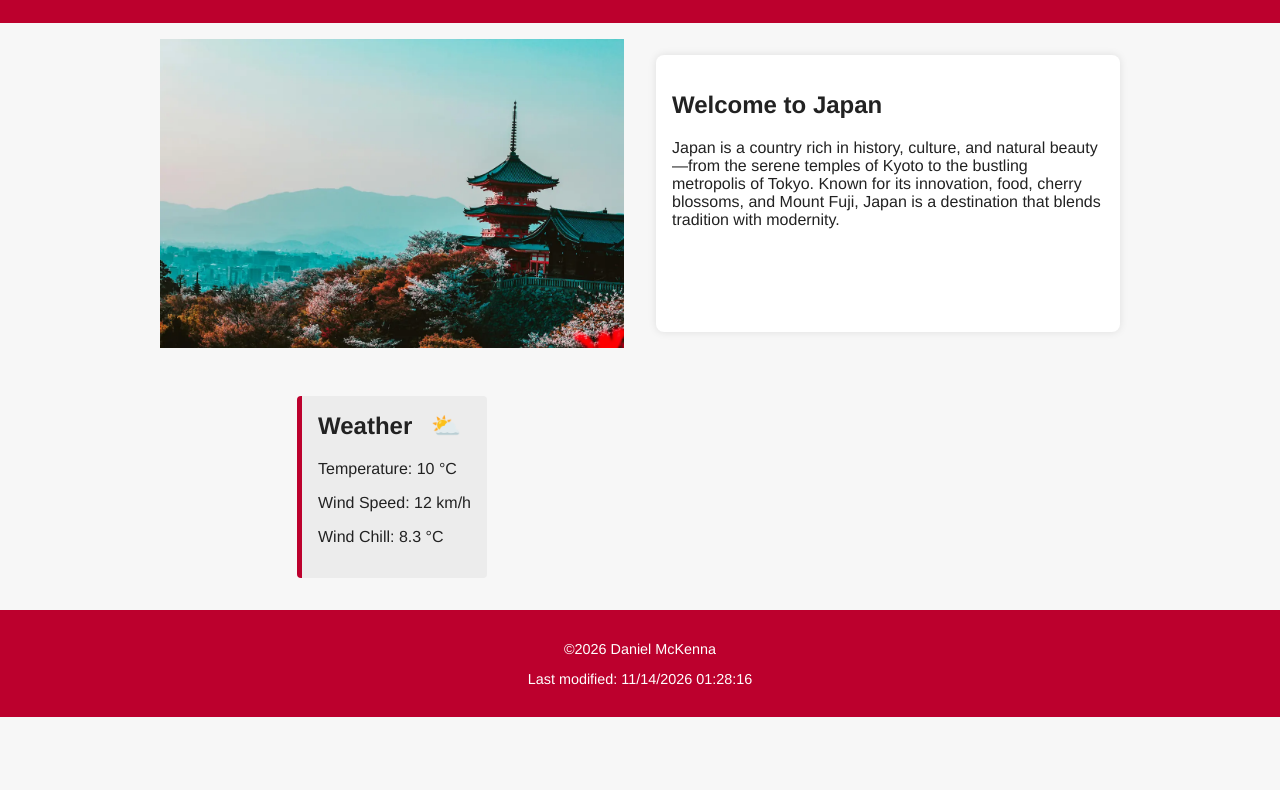
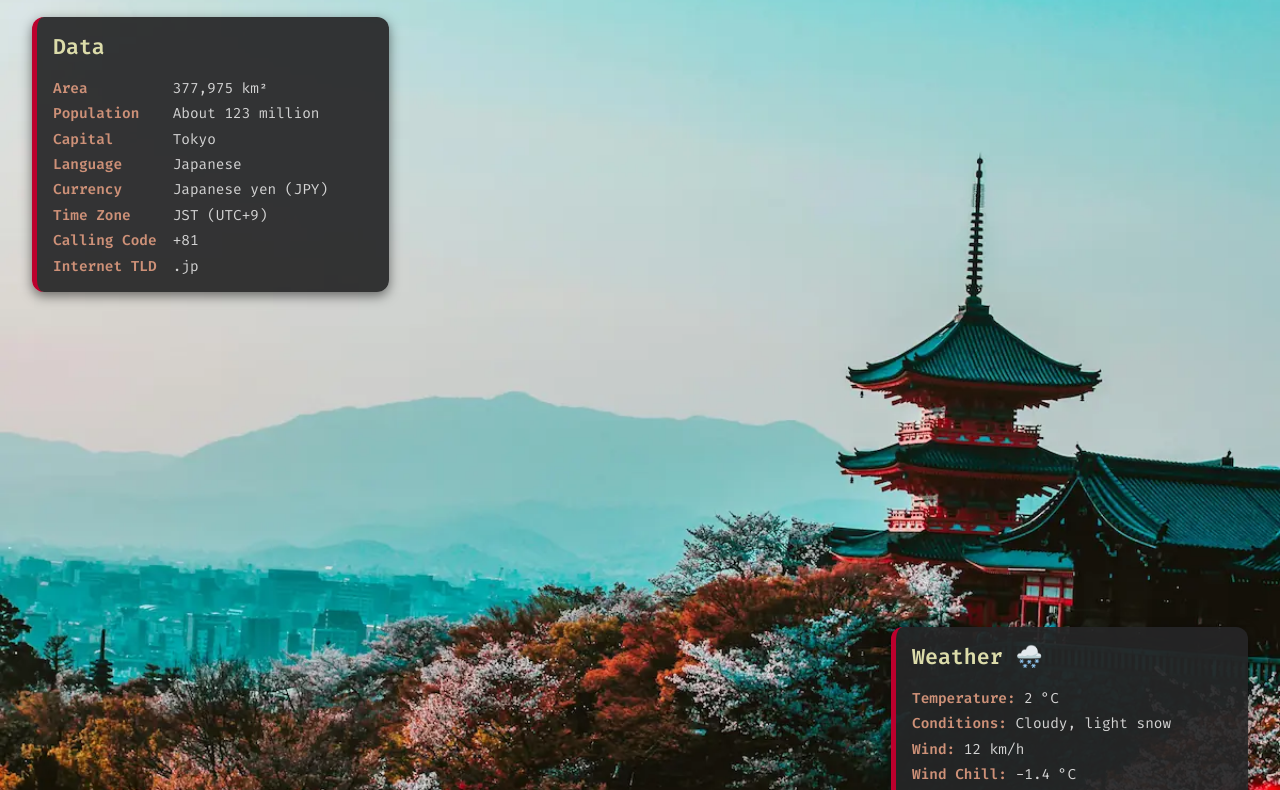
Before and after one commit to MysticMuffin-DevLogs/wdd131, a plain HTML site: page place.html in a window 1280 px wide. Shown: the part 89-879 px from the top of the page. Before the commit the page ends 806 px from the top, so only its background shows below. Drawn offline with Linux system fonts and the light colour scheme.

Commit message:
made some change sto my place.html

```diff
--- a/place.html
+++ b/place.html
@@ -1,62 +1,86 @@
-<!DOCTYPE html>
+<!doctype html>
 <html lang="en">
   <head>
     <meta charset="UTF-8" />
     <meta name="viewport" content="width=device-width, initial-scale=1.0" />
-    <meta name="author" content="Daniel McKenna" />
+    <title>Japan | Country Page | Daniel McKenna | WDD 131</title>
     <meta
       name="description"
-      content="Explore the beauty and culture of Japan."
+      content="Country page for Japan by Daniel McKenna for WDD 131: key facts, a responsive hero image, and current weather with a calculated wind chill."
     />
-    <title>Visit Japan</title>
-
-    <link rel="stylesheet" href="./styles/base.css" />
-    <link rel="stylesheet" href="./styles/place.css" />
-    <script src="./scripts/place.js" defer></script>
+    <meta name="author" content="Daniel McKenna" />
+    <link rel="preconnect" href="https://fonts.googleapis.com" />
+    <link rel="preconnect" href="https://fonts.gstatic.com" crossorigin />
+    <link
+      href="https://fonts.googleapis.com/css2?family=Fira+Code:wght@400;600&display=swap"
+      rel="stylesheet"
+    />
+    <link rel="stylesheet" href="styles/place.css" />
+    <script src="scripts/place.js" defer></script>
   </head>
   <body>
     <header>
-      <h1>Visit Japan</h1>
+      <h1>Japan</h1>
     </header>
 
     <main>
-      <section class="hero">
-        <picture>
+      <picture class="hero">
         <source
-            srcset="./images/japan-hero-large.webp"
-            media="(min-width: 768px)"
+          srcset="images/japan-hero-large.webp"
+          media="(min-width: 1000px)"
         />
         <source
-            srcset="./images/japan-hero-medium.webp"
+          srcset="images/japan-hero-medium.webp"
           media="(min-width: 500px)"
         />
         <img
-            src="./images/japan-hero-small.webp"
-            alt="Beautiful scenery in Japan"
+          src="images/japan-hero-small.webp"
+          alt="Scenic landscape in Japan"
+          width="480"
+          height="320"
         />
       </picture>
-      </section>
 
-      <section class="info">
-        <h2>Welcome to Japan</h2>
-        <p>
-          Japan is a country rich in history, culture, and natural beauty—from
-          the serene temples of Kyoto to the bustling metropolis of Tokyo. Known
-          for its innovation, food, cherry blossoms, and Mount Fuji, Japan is a
-          destination that blends tradition with modernity.
-        </p>
+      <section class="data">
+        <h2>Data</h2>
+        <dl>
+          <dt>Area</dt>
+          <dd>377,975 km²</dd>
+          <dt>Population</dt>
+          <dd>About 123 million</dd>
+          <dt>Capital</dt>
+          <dd>Tokyo</dd>
+          <dt>Language</dt>
+          <dd>Japanese</dd>
+          <dt>Currency</dt>
+          <dd>Japanese yen (JPY)</dd>
+          <dt>Time Zone</dt>
+          <dd>JST (UTC+9)</dd>
+          <dt>Calling Code</dt>
+          <dd>+81</dd>
+          <dt>Internet TLD</dt>
+          <dd>.jp</dd>
+        </dl>
       </section>
 
       <section class="weather">
-        <h2>Weather <span class="icon" aria-hidden="true"></span></h2>
-        <p>Temperature: <span id="temp">10</span> °C</p>
-        <p>Wind Speed: <span id="speed">12</span> km/h</p>
-        <p>Wind Chill: <span id="chill"></span></p>
+        <h2>Weather</h2>
+        <img
+          class="weather-icon"
+          src="images/weatherIcon.svg"
+          alt="Cloudy with light snow"
+          width="64"
+          height="64"
+        />
+        <p><strong>Temperature:</strong> <span id="temp"></span> °C</p>
+        <p><strong>Conditions:</strong> Cloudy, light snow</p>
+        <p><strong>Wind:</strong> <span id="speed"></span> km/h</p>
+        <p><strong>Wind Chill:</strong> <span id="chill"></span></p>
       </section>
     </main>
 
     <footer>
-      <p>&copy;<span id="currentyear"></span> Daniel McKenna</p>
+      <p>&copy;<span id="currentyear"></span> Daniel McKenna US</p>
       <p id="lastModified"></p>
     </footer>
   </body>
--- a/scripts/place.js
+++ b/scripts/place.js
@@ -1,26 +1,22 @@
-window.addEventListener("DOMContentLoaded", () => {
-  const temp = parseFloat(document.getElementById("temp").textContent);
-  const speed = parseFloat(document.getElementById("speed").textContent);
-  const chillEl = document.getElementById("chill");
+// Static weather values (metric, since Japan uses Celsius)
+const temperature = 2; // °C
+const windSpeed = 12; // km/h
 
-  function calculateWindChill(t, s) {
-    // Celsius version of the wind chill formula
-    return (
-      13.12 +
-      0.6215 * t -
-      11.37 * Math.pow(s, 0.16) +
-      0.3965 * t * Math.pow(s, 0.16)
-    ).toFixed(1);
-  }
+function calculateWindChill(t, v) {
+  // prettier-ignore
+  return (13.12 + 0.6215 * t - 11.37 * v ** 0.16 + 0.3965 * t * v ** 0.16).toFixed(1);
+}
 
-  if (temp <= 10 && speed > 4.8) {
-    chillEl.textContent = `${calculateWindChill(temp, speed)} °C`;
-  } else {
-    chillEl.textContent = "N/A";
-  }
+document.querySelector("#temp").textContent = temperature;
+document.querySelector("#speed").textContent = windSpeed;
 
-  document.getElementById("currentyear").textContent = new Date().getFullYear();
-  document.getElementById(
-    "lastModified"
-  ).textContent = `Last modified: ${document.lastModified}`;
-});
+const windChill =
+  temperature <= 10 && windSpeed > 4.8
+    ? `${calculateWindChill(temperature, windSpeed)} °C`
+    : "N/A";
+document.querySelector("#chill").textContent = windChill;
+
+// Footer dates
+document.querySelector("#currentyear").textContent = new Date().getFullYear();
+document.querySelector("#lastModified").textContent =
+  `Last modified: ${document.lastModified}`;
--- a/styles/place.css
+++ b/styles/place.css
@@ -1,66 +1,118 @@
 :root {
-  --primary-color: #bc002d; /* Japanese flag red */
-  --accent-color: #ffffff;
-  --bg-color: #f7f7f7;
-  --text-color: #222;
+  --bg: #1e1e1e;
+  --panel: #252526;
+  --panel-glass: #252526eb;
+  --text: #d4d4d4;
+  --accent: #ce9178;
+  --highlight: #dcdcaa;
+  --japan-red: #bc002d;
+  --white: #ffffff;
 }
 
 body {
-  font-family: "Helvetica Neue", sans-serif;
+  background-color: var(--bg);
+  color: var(--text);
+  font-family: "Fira Code", monospace;
   margin: 0;
-  background-color: var(--bg-color);
-  color: var(--text-color);
 }
 
 header,
 footer {
-  background-color: var(--primary-color);
-  color: var(--accent-color);
+  background-color: var(--japan-red);
+  color: var(--white);
   text-align: center;
   padding: 1rem;
 }
 
+header h1 {
+  margin: 0;
+  letter-spacing: 0.1em;
+}
+
+footer {
+  font-size: 0.9rem;
+}
+
+main {
+  position: relative;
+}
+
 .hero img {
+  display: block;
   width: 100%;
   height: auto;
-  display: block;
 }
 
-.info {
+.data,
+.weather {
+  background-color: var(--panel);
+  border-left: 5px solid var(--japan-red);
+  border-radius: 12px;
+  margin: 1rem;
   padding: 1rem;
-  background-color: #fff;
-  max-width: 900px;
-  margin: 1rem auto;
-  border-radius: 8px;
-  box-shadow: 0 0 8px rgba(0, 0, 0, 0.1);
+  box-shadow: 0 4px 12px #00000080;
 }
 
-.weather {
-  padding: 1rem;
-  max-width: 900px;
-  margin: 1rem auto;
-  background-color: #ececec;
-  border-left: 5px solid var(--primary-color);
-  border-radius: 4px;
-}
-
+.data h2,
 .weather h2 {
+  color: var(--highlight);
   margin-top: 0;
 }
 
-.weather h2 .icon::after {
-  content: "⛅";
-  margin-left: 0.5em;
+.data dl {
+  display: grid;
+  grid-template-columns: auto 1fr;
+  gap: 0.4rem 1rem;
+  margin: 0;
 }
 
-@media (max-width: 600px) {
-  .weather h2 .icon::after {
-    content: "";
-    background-image: url("../images/weatherIcon.svg");
-    background-size: 1em;
-    display: inline-block;
-    width: 1em;
-    height: 1em;
-    vertical-align: middle;
+.data dt {
+  color: var(--accent);
+  font-weight: 600;
+}
+
+.data dd {
+  margin: 0;
+}
+
+.weather p {
+  margin: 0.4rem 0;
+}
+
+.weather strong {
+  color: var(--accent);
+}
+
+.weather-icon {
+  display: block;
+  margin: 0 auto 1rem;
+}
+
+@media (min-width: 768px) {
+  .data,
+  .weather {
+    position: absolute;
+    width: 320px;
+    margin: 0;
+    font-size: 0.9rem;
+    background-color: var(--panel-glass);
+  }
+
+  .data {
+    top: 2rem;
+    left: 2rem;
+  }
+
+  .weather {
+    bottom: 2rem;
+    right: 2rem;
+  }
+
+  .weather-icon {
+    display: none;
+  }
+
+  .weather h2::after {
+    content: " 🌨️";
   }
 }
```
Lines whose indentation alone changed are shown as unchanged.
